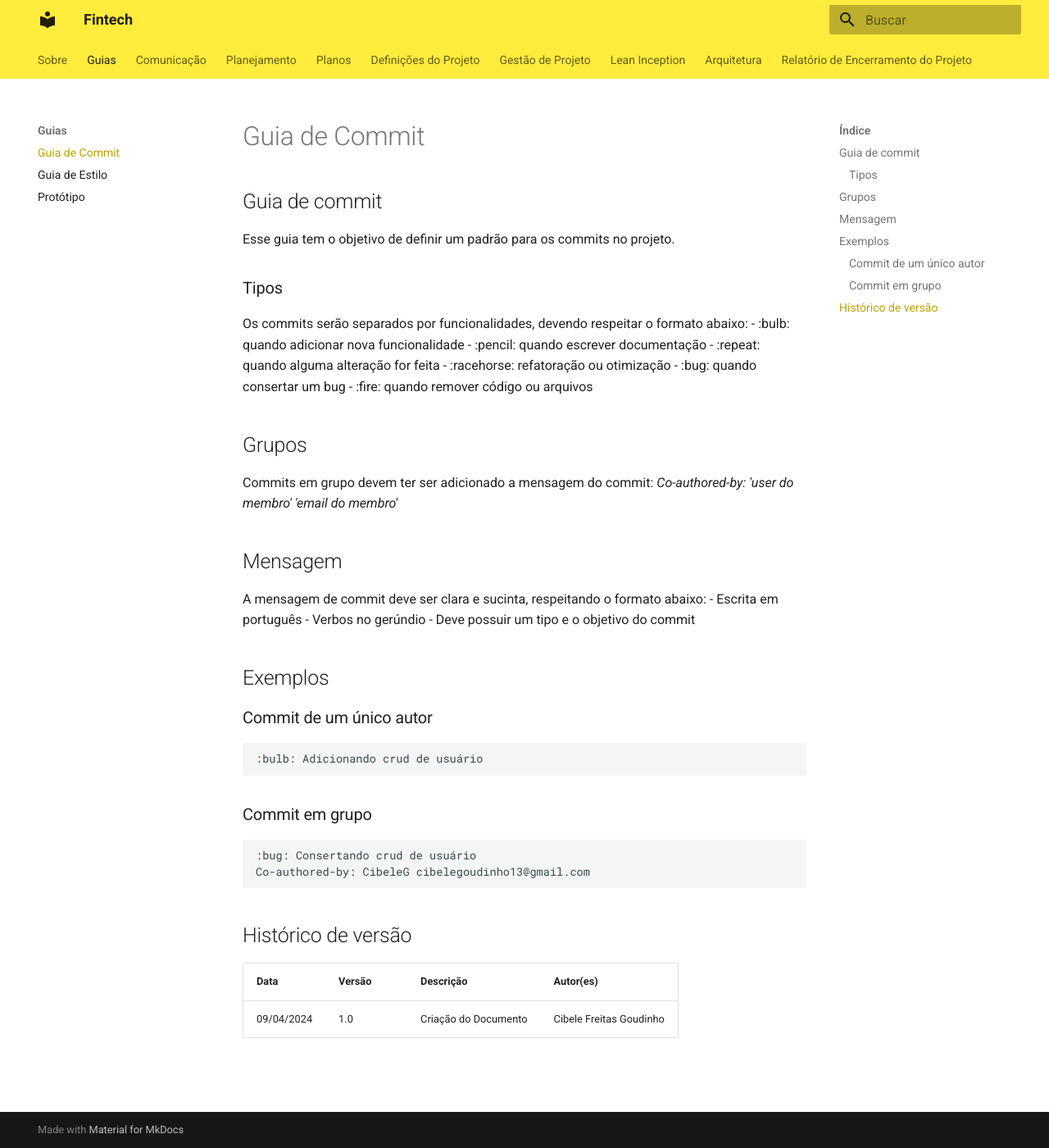
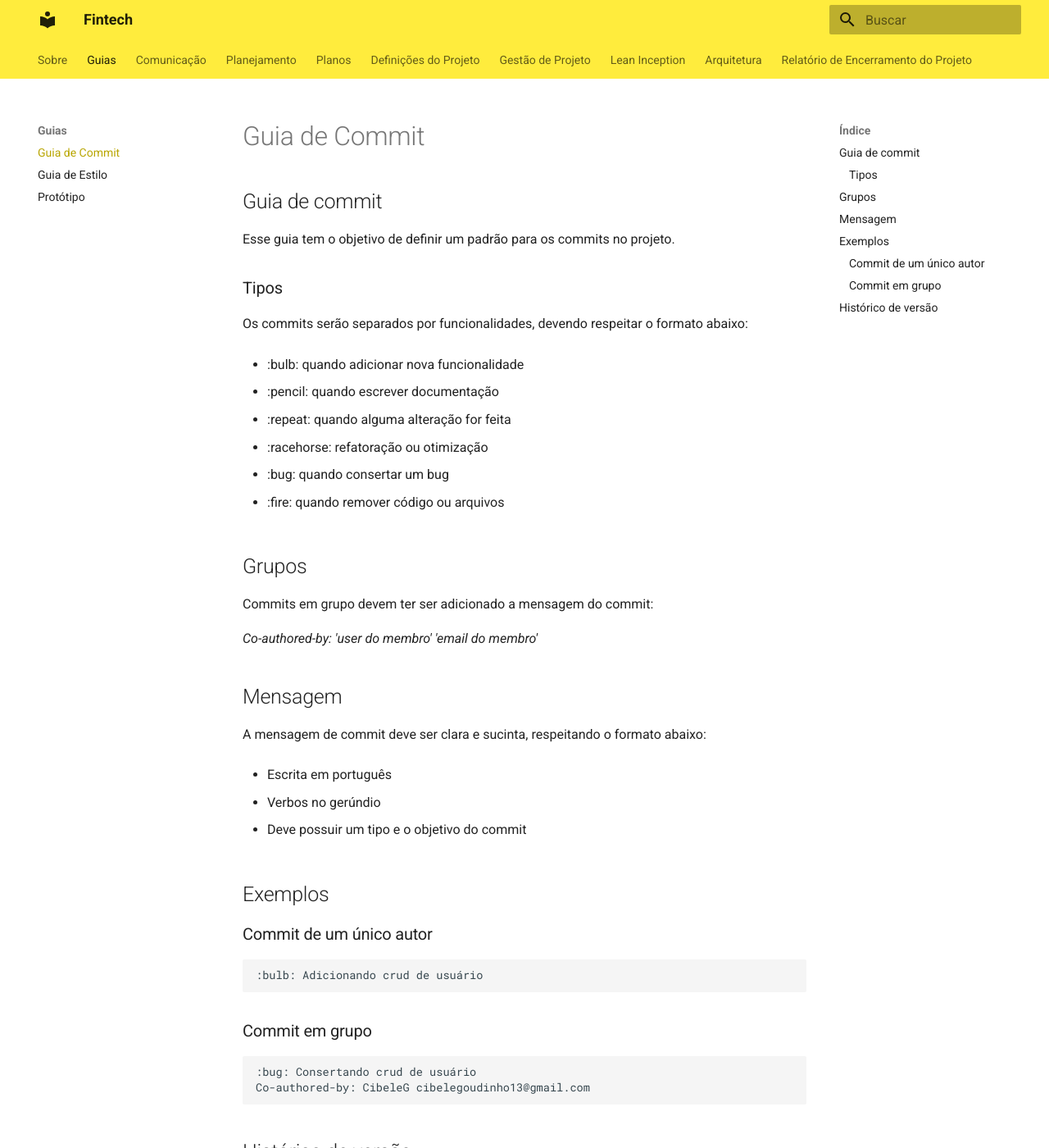
Before and after one commit to Simula-Fin/DOCS, an MkDocs documentation site: the page built from docs/guide/commit_guide.md, in a window 1280 px wide and 1400 px high. Shown: the whole window at 82% size. Built offline with MkDocs 1.6.1 and Material for MkDocs 9.7.7, drawn with Linux system fonts in a browser that asks for light colours.

```diff
--- a/docs/guide/commit_guide.md
+++ b/docs/guide/commit_guide.md
@@ -4,21 +4,31 @@ Esse guia tem o objetivo de definir um padrão para os commits no projeto.
 
 ### Tipos
 Os commits serão separados por funcionalidades, devendo respeitar o formato abaixo:
-- :bulb: quando adicionar nova funcionalidade
-- :pencil: quando escrever documentação
-- :repeat: quando alguma alteração for feita
-- :racehorse: refatoração ou otimização
-- :bug: quando consertar um bug
-- :fire: quando remover código ou arquivos
+
++ :bulb: quando adicionar nova funcionalidade
+
++ :pencil: quando escrever documentação
+
++ :repeat: quando alguma alteração for feita
+
++ :racehorse: refatoração ou otimização
+
++ :bug: quando consertar um bug
+
++ :fire: quando remover código ou arquivos
 
 ## Grupos
 Commits em grupo devem ter ser adicionado a mensagem do commit:
+
 *Co-authored-by: 'user do membro' 'email do membro'*
 
 ## Mensagem
 A mensagem de commit deve ser clara e sucinta, respeitando o formato abaixo:
+
 - Escrita em português
+
 - Verbos no gerúndio
+
 - Deve possuir um tipo e o objetivo do commit
 
 ## Exemplos
```
